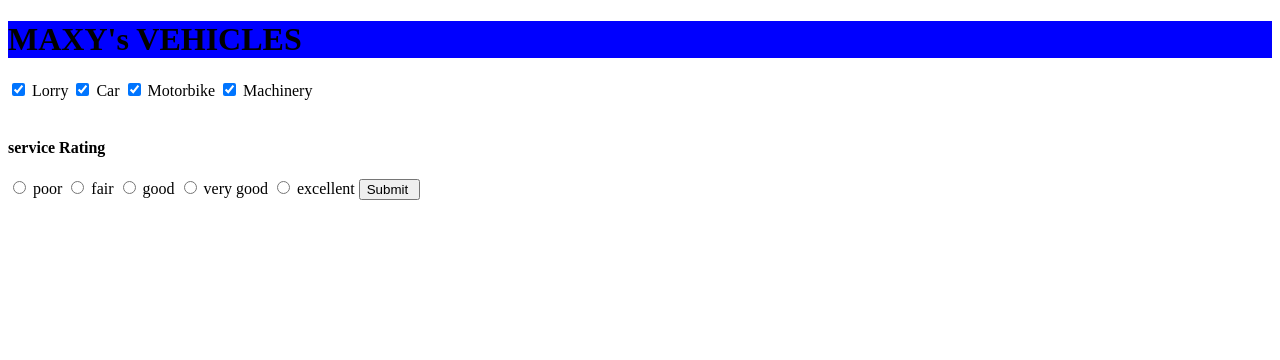
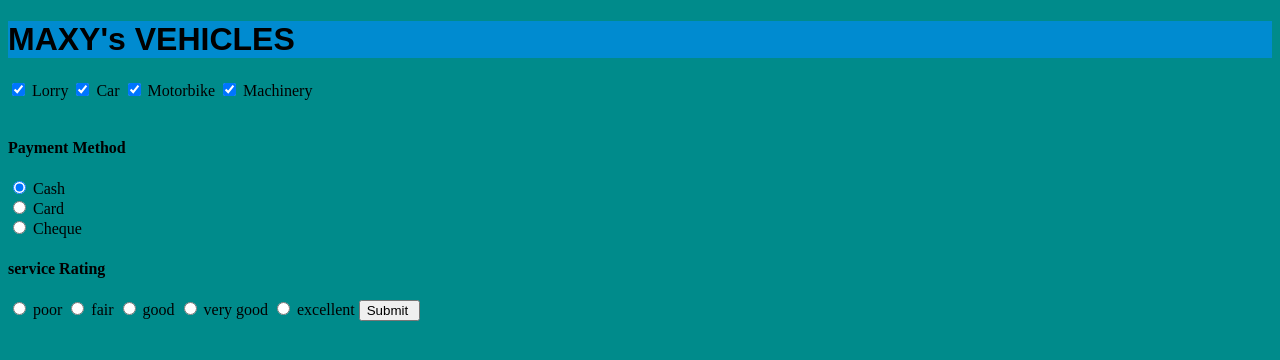
Before and after one commit to maxwellmuchiri/phase-1-final-project, a website: page index.html in a window 1280 px wide. Drawn offline with Linux system fonts and the light colour scheme; no server answers.

Commit message:
payment method

```diff
--- a/CSS/main.css
+++ b/CSS/main.css
@@ -3,8 +3,14 @@
 
 } */
 
+h1 {
+    font-family: Arial, Helvetica, sans-serif;
+  }
+  body{
+background-color: rgb(0, 139, 139);
+  }
 .navbar{
-    background-color:blue;
+    background-color:rgba(0, 140, 255, 0.596);
 }
 
 button {
--- a/JS/index.js
+++ b/JS/index.js
@@ -2,7 +2,7 @@
 let url ="http://localhost:3000/vehicles";
 let mboto = document.getElementById("mboto").addEventListener('click',(x)=>{console.log("yess")})
 let price = document.getElementById("price").addEventListener('click',(x)=>{console.log("yess")})
-let type = document.getElementById("make").addEventListener('click',(x)=>{console.log("wtfff")})
+let type = document.getElementById("make").addEventListener('click',(x)=>{console.log("yesss")})
 let vehicles=document.querySelector(".vehicles");
 let imageElement = document.createElement('img');
 let mainpage=document.getElementsByClassName('mainpage');
@@ -18,7 +18,9 @@ function fetchVehicles() {
         imageElement.src = vehicle.photo;
         imageElement.style.width = '650px';
         imageElement.style.height = '450px';
-        li.textContent = `${vehicle.make} ${vehicle.price}`;
+        li.textContent = `${vehicle.make}
+                          ${vehicle.color}
+                          ${vehicle.price}`;
         const button = document.createElement("button");
         button.textContent = "Order";
         button.addEventListener("click", () => {
--- a/index.html
+++ b/index.html
@@ -37,9 +37,18 @@
             <p id="price"></p>
         </div>
     </main>
+    <h4>Payment Method</h4>
+
+    <form id="payment">
+      <input type="radio" id="cash" name="payment" value="cash" checked>
+      <label for="cash">Cash</label><br>
+      <input type="radio" id="card" name="payment" value="card">
+      <label for="card">Card</label><br>
+      <input type="radio" id="cheque" name="payment" value="cheque">
+      <label for="cheque">Cheque</label><br>
+    </form>
 
     <h4>service Rating</h4>
-
     <form id="ratingForm">
       <input type="radio" name="rating" value="1"> poor
       <input type="radio" name="rating" value="2"> fair
```
